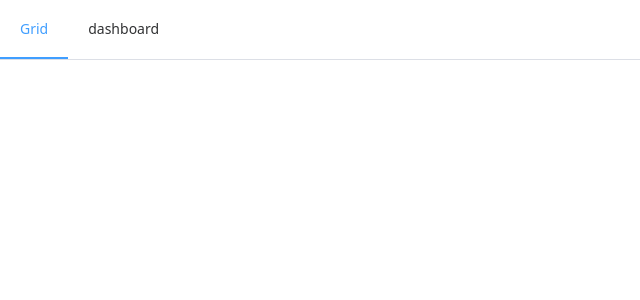
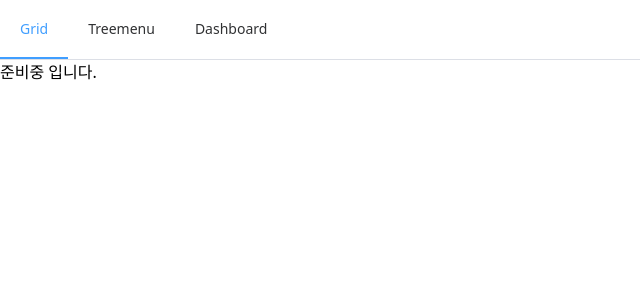
Before and after one commit to jkkim0137/vue3-project, a Vue app: page /tree in a window 1280 px wide. Before the commit this address had no page. Shown: the top 300 px of the page, without its empty margins (0-640 px from the left). Built offline with nearby package versions, Linux system fonts and the light colour scheme.

Commit message:
트리메뉴 라우터 추가

```diff
--- a/src/App.vue
+++ b/src/App.vue
@@ -3,7 +3,8 @@
     <div class="wrapper">
       <el-menu :default-active="activeIndex" class="el-menu-demo" mode="horizontal">
         <el-menu-item index="1"><RouterLink to="/">Grid</RouterLink></el-menu-item>
-        <el-menu-item index="2"><RouterLink to="/dashboard">dashboard</RouterLink></el-menu-item>
+        <el-menu-item index="2"><RouterLink to="/tree">Treemenu</RouterLink></el-menu-item>
+        <el-menu-item index="3"><RouterLink to="/dashboard">Dashboard</RouterLink></el-menu-item>
       </el-menu>
     </div>
   </header>
--- a/src/router/index.js
+++ b/src/router/index.js
@@ -10,6 +10,11 @@ const router = createRouter({
       component: GridView
     },
     {
+      path: '/tree',
+      name: 'tree',
+      component: () => import('../views/TreeView.vue')
+    },
+    {
       path: '/dashboard',
       name: 'dashboard',
       component: () => import('../views/DashboardView.vue')
--- /dev/null
+++ b/src/views/TreeView.vue
@@ -0,0 +1,4 @@
+<template>
+  <main>준비중 입니다.</main>
+</template>
+<script setup></script>
```
